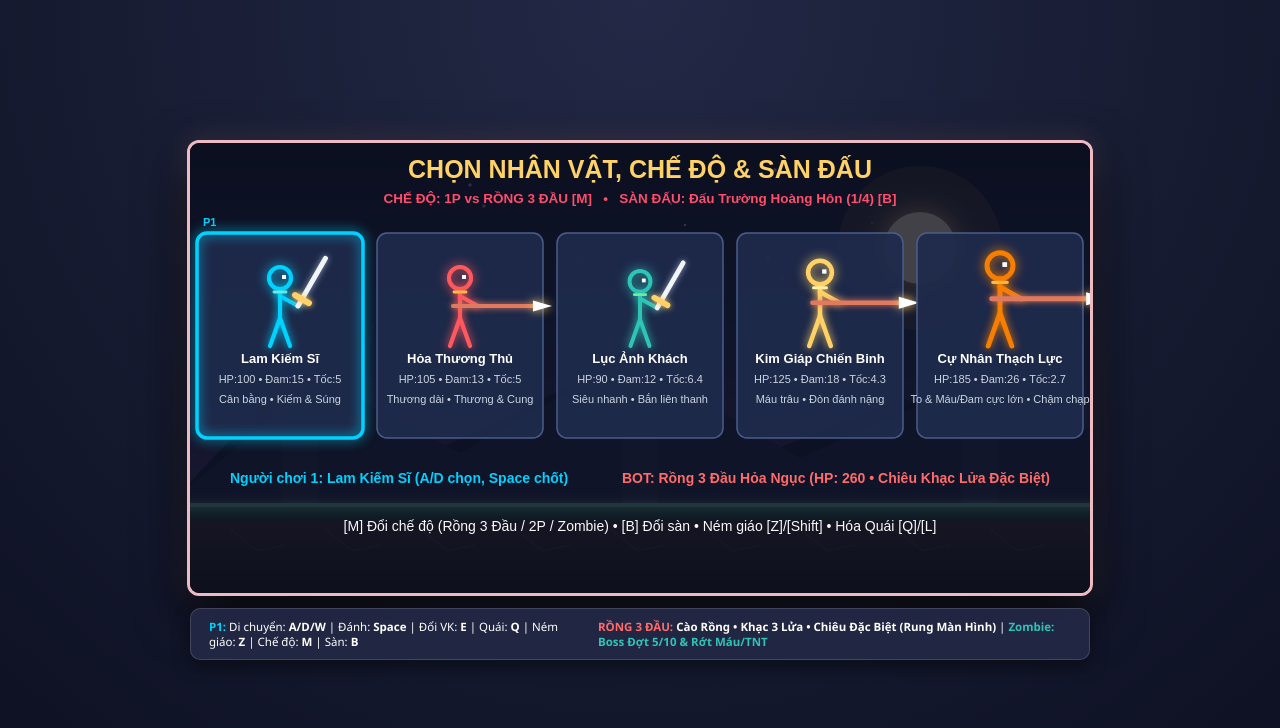
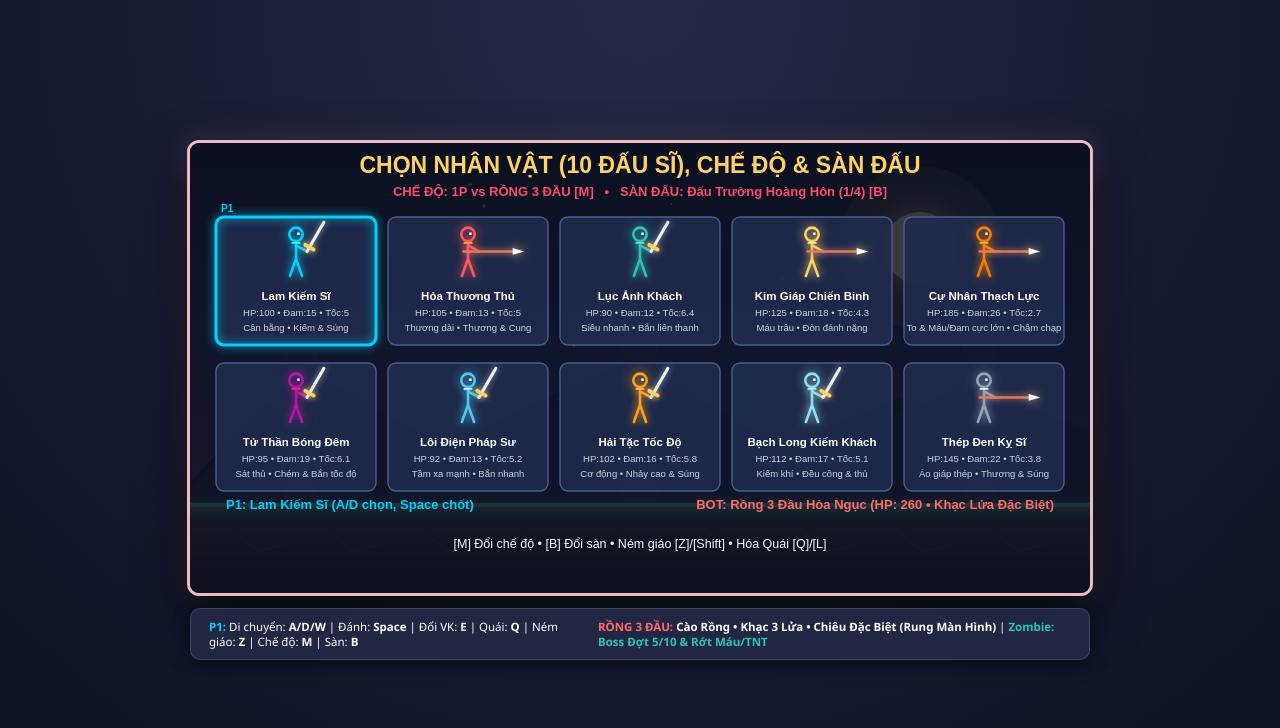
Before and after one commit to nguyenthihue021091-rgb/game, a plain HTML site: page index.html in a window 1280 px wide. Drawn offline with Linux system fonts and the light colour scheme.

Commit message:
bo sung 5 nhan vat

```diff
--- a/index.html
+++ b/index.html
@@ -275,6 +275,101 @@
             rangedDamage: 20,
             rangedCooldown: 36,
             desc: "To & Máu/Đam cực lớn • Chậm chạp"
+        },
+        {
+            id: "shadow_reaper",
+            name: "Tử Thần Bóng Đêm",
+            color: "#b5179e",
+            accent: "#f72585",
+            scale: 1.0,
+            maxHp: 95,
+            moveSpeed: 6.1,
+            jumpPower: 14.0,
+            meleeWeapon: "sword",
+            meleeDamage: 19,
+            meleeReach: 68,
+            meleeCooldown: 21,
+            rangedWeapon: "gun",
+            projectileType: "bullet",
+            rangedDamage: 12,
+            rangedCooldown: 16,
+            desc: "Sát thủ • Chém & Bắn tốc độ"
+        },
+        {
+            id: "storm_mage",
+            name: "Lôi Điện Pháp Sư",
+            color: "#4cc9f0",
+            accent: "#e0fbfc",
+            scale: 0.98,
+            maxHp: 92,
+            moveSpeed: 5.2,
+            jumpPower: 13.5,
+            meleeWeapon: "sword",
+            meleeDamage: 13,
+            meleeReach: 62,
+            meleeCooldown: 25,
+            rangedWeapon: "bow",
+            projectileType: "arrow",
+            rangedDamage: 16,
+            rangedCooldown: 18,
+            desc: "Tầm xa mạnh • Bắn nhanh"
+        },
+        {
+            id: "pirate_raider",
+            name: "Hải Tặc Tốc Độ",
+            color: "#ff9f1c",
+            accent: "#ffbf69",
+            scale: 1.0,
+            maxHp: 102,
+            moveSpeed: 5.8,
+            jumpPower: 14.2,
+            meleeWeapon: "sword",
+            meleeDamage: 16,
+            meleeReach: 66,
+            meleeCooldown: 23,
+            rangedWeapon: "gun",
+            projectileType: "bullet",
+            rangedDamage: 11,
+            rangedCooldown: 19,
+            desc: "Cơ động • Nhảy cao & Súng"
+        },
+        {
+            id: "frost_blade",
+            name: "Bạch Long Kiếm Khách",
+            color: "#90e0ef",
+            accent: "#caf0f8",
+            scale: 1.03,
+            maxHp: 112,
+            moveSpeed: 5.1,
+            jumpPower: 13.2,
+            meleeWeapon: "sword",
+            meleeDamage: 17,
+            meleeReach: 70,
+            meleeCooldown: 24,
+            rangedWeapon: "bow",
+            projectileType: "arrow",
+            rangedDamage: 13,
+            rangedCooldown: 22,
+            desc: "Kiếm khí • Đều công & thủ"
+        },
+        {
+            id: "iron_paladin",
+            name: "Thép Đen Kỵ Sĩ",
+            color: "#94a3b8",
+            accent: "#f8fafc",
+            scale: 1.15,
+            maxHp: 145,
+            moveSpeed: 3.8,
+            jumpPower: 11.8,
+            meleeWeapon: "spear",
+            meleeDamage: 22,
+            meleeReach: 92,
+            meleeCooldown: 32,
+            rangedWeapon: "gun",
+            projectileType: "bullet",
+            rangedDamage: 14,
+            rangedCooldown: 26,
+            desc: "Áo giáp thép • Thương & Súng"
         }
     ];
 
@@ -1099,7 +1194,6 @@
             this.specialCooldown = 260;
             this.specialBreathTimer = 18;
 
-            // Rung màn hình khi tung chiêu khạc lửa đặc biệt
             triggerScreenShake(12, 16);
             spawnFloatingText(this.x + this.width / 2, this.y - 16, "3 ĐẦU KHẠC LỬA ĐẶC BIỆT!", "#ffd166", 15);
 
@@ -1234,7 +1328,7 @@
                     damage: this.rangedDamage,
                     color: this.color,
                     scale: this.scale,
-                    fast: this.profile.id === "green_assassin",
+                    fast: this.profile.id === "green_assassin" || this.profile.id === "shadow_reaper",
                     isMonster: this.isMonster
                 }));
             } else {
@@ -2171,15 +2265,15 @@
 
     function drawSelectScreen() {
         drawArenaBackground();
-        ctx.fillStyle = "rgba(12, 16, 33, 0.78)";
+        ctx.fillStyle = "rgba(12, 16, 33, 0.82)";
         ctx.fillRect(0, 0, canvas.width, canvas.height);
 
         ctx.fillStyle = "#ffd166";
-        ctx.font = "bold 25px Arial";
+        ctx.font = "bold 23px Arial";
         ctx.textAlign = "center";
-        ctx.fillText("CHỌN NHÂN VẬT, CHẾ ĐỘ & SÀN ĐẤU", canvas.width / 2, 35);
-
-        ctx.font = "bold 13.5px Arial";
+        ctx.fillText(`CHỌN NHÂN VẬT (${ROSTER.length} ĐẤU SĨ), CHẾ ĐỘ & SÀN ĐẤU`, canvas.width / 2, 30);
+
+        ctx.font = "bold 13px Arial";
         let modeText = "CHẾ ĐỘ: 1P vs RỒNG 3 ĐẦU [M]";
         let modeColor = "#ff4d6d";
         if (matchMode === "2p") {
@@ -2192,24 +2286,30 @@
 
         ctx.fillStyle = modeColor;
         const arenaLabel = `SÀN ĐẤU: ${ARENAS[currentArenaIndex].name} (${currentArenaIndex + 1}/${ARENAS.length}) [B]`;
-        ctx.fillText(`${modeText}   •   ${arenaLabel}`, canvas.width / 2, 60);
-
-        const cardWidth = 166;
-        const cardHeight = 205;
-        const gap = 14;
-        const totalWidth = ROSTER.length * cardWidth + (ROSTER.length - 1) * gap;
+        ctx.fillText(`${modeText}   •   ${arenaLabel}`, canvas.width / 2, 53);
+
+        const cols = 5;
+        const rows = Math.ceil(ROSTER.length / cols);
+        const cardWidth = 160;
+        const cardHeight = 128;
+        const gapX = 12;
+        const gapY = 18;
+        const totalWidth = cols * cardWidth + (cols - 1) * gapX;
         const startX = (canvas.width - totalWidth) / 2;
-        const cardY = 90;
+        const startY = 74;
 
         ROSTER.forEach((char, idx) => {
-            let x = startX + idx * (cardWidth + gap);
-            let isP1 = p1SelectIndex === idx;
-            let isP2 = matchMode === "2p" && p2SelectIndex === idx;
+            const row = Math.floor(idx / cols);
+            const col = idx % cols;
+            const x = startX + col * (cardWidth + gapX);
+            const y = startY + row * (cardHeight + gapY);
+            const isP1 = p1SelectIndex === idx;
+            const isP2 = matchMode === "2p" && p2SelectIndex === idx;
 
             ctx.save();
             ctx.fillStyle = "rgba(31, 43, 77, 0.92)";
             ctx.beginPath();
-            ctx.roundRect(x, cardY, cardWidth, cardHeight, 10);
+            ctx.roundRect(x, y, cardWidth, cardHeight, 8);
             ctx.fill();
 
             let borderColor = "#4a5d8a";
@@ -2218,19 +2318,18 @@
             else if (isP2) borderColor = "#ff6b6b";
 
             ctx.strokeStyle = borderColor;
-            ctx.lineWidth = (isP1 || isP2) ? 3.5 : 1.5;
+            ctx.lineWidth = (isP1 || isP2) ? 3 : 1.4;
             if (isP1 || isP2) {
                 ctx.shadowColor = borderColor;
-                ctx.shadowBlur = 12;
+                ctx.shadowBlur = 10;
             }
             ctx.stroke();
             ctx.restore();
 
-            const previewScale = Math.min(char.scale || 1, 1.18);
-            const previewHeight = 80 * previewScale;
+            const previewScale = Math.min(char.scale || 1, 0.85) * 0.72;
             drawStickmanFigure({
                 centerX: x + cardWidth / 2,
-                topY: cardY + 18 + (95 - previewHeight),
+                topY: y + 10,
                 color: char.color,
                 accent: char.accent,
                 facing: 1,
@@ -2239,25 +2338,25 @@
             });
 
             ctx.fillStyle = "#fff";
-            ctx.font = "bold 13px Arial";
+            ctx.font = "bold 11.5px Arial";
             ctx.textAlign = "center";
-            ctx.fillText(char.name, x + cardWidth / 2, cardY + 130);
+            ctx.fillText(char.name, x + cardWidth / 2, y + 83);
 
             ctx.fillStyle = "#cbd5e1";
-            ctx.font = "11px Arial";
-            ctx.fillText(`HP:${char.maxHp} • Đam:${char.meleeDamage} • Tốc:${char.moveSpeed}`, x + cardWidth / 2, cardY + 150);
-            ctx.fillText(char.desc, x + cardWidth / 2, cardY + 170);
-
-            ctx.font = "bold 11px Arial";
+            ctx.font = "9.5px Arial";
+            ctx.fillText(`HP:${char.maxHp} • Đam:${char.meleeDamage} • Tốc:${char.moveSpeed}`, x + cardWidth / 2, y + 99);
+            ctx.fillText(char.desc, x + cardWidth / 2, y + 114);
+
+            ctx.font = "bold 10px Arial";
             if (isP1) {
                 ctx.fillStyle = "#00d2ff";
                 ctx.textAlign = "left";
-                ctx.fillText(p1Ready ? "P1 [READY]" : "P1", x + 6, cardY - 7);
+                ctx.fillText(p1Ready ? "P1 [READY]" : "P1", x + 5, y - 5);
             }
             if (isP2) {
                 ctx.fillStyle = "#ff6b6b";
                 ctx.textAlign = "right";
-                ctx.fillText(p2Ready ? "[READY] P2" : "P2", x + cardWidth - 6, cardY - 7);
+                ctx.fillText(p2Ready ? "[READY] P2" : "P2", x + cardWidth - 5, y - 5);
             }
         });
 
@@ -2265,25 +2364,26 @@
 
         ctx.textAlign = "left";
         ctx.fillStyle = "#00d2ff";
-        ctx.font = "bold 14px Arial";
-        ctx.fillText(`Người chơi 1: ${p1Char.name} ${p1Ready ? "(ĐÃ CHỐT - bấm E để đổi)" : "(A/D chọn, Space chốt)"}`, 40, 340);
+        ctx.font = "bold 13px Arial";
+        ctx.fillText(`P1: ${p1Char.name} ${p1Ready ? "(ĐÃ CHỐT - E đổi)" : "(A/D chọn, Space chốt)"}`, 36, 366);
 
         ctx.textAlign = "right";
-        ctx.fillStyle = "#ff6b6b";
         if (matchMode === "2p") {
             const p2Char = ROSTER[p2SelectIndex];
-            ctx.fillText(`Người chơi 2: ${p2Char.name} ${p2Ready ? "(ĐÃ CHỐT - bấm P để đổi)" : "(Trái/Phải chọn, Enter chốt)"}`, canvas.width - 40, 340);
+            ctx.fillStyle = "#ff6b6b";
+            ctx.fillText(`P2: ${p2Char.name} ${p2Ready ? "(ĐÃ CHỐT - P đổi)" : "(Trái/Phải chọn, Enter chốt)"}`, canvas.width - 36, 366);
         } else if (matchMode === "zombie") {
             ctx.fillStyle = "#2ec4b6";
-            ctx.fillText("Chế độ Zombie: Bấm Space chốt để đại chiến thây ma & Boss", canvas.width - 40, 340);
+            ctx.fillText("Zombie: Bấm Space chốt để đại chiến thây ma & Boss", canvas.width - 36, 366);
         } else {
-            ctx.fillText(`BOT: Rồng 3 Đầu Hỏa Ngục (HP: 260 • Chiêu Khạc Lửa Đặc Biệt)`, canvas.width - 40, 340);
+            ctx.fillStyle = "#ff6b6b";
+            ctx.fillText("BOT: Rồng 3 Đầu Hỏa Ngục (HP: 260 • Khạc Lửa Đặc Biệt)", canvas.width - 36, 366);
         }
 
         ctx.textAlign = "center";
         ctx.fillStyle = "#f8fafc";
-        ctx.font = "14px Arial";
-        ctx.fillText(`[M] Đổi chế độ (Rồng 3 Đầu / 2P / Zombie) • [B] Đổi sàn • Ném giáo [Z]/[Shift] • Hóa Quái [Q]/[L]`, canvas.width / 2, 388);
+        ctx.font = "12.5px Arial";
+        ctx.fillText(`[M] Đổi chế độ • [B] Đổi sàn • Ném giáo [Z]/[Shift] • Hóa Quái [Q]/[L]`, canvas.width / 2, 405);
     }
 
     function drawFightUI() {
@@ -2381,7 +2481,7 @@
         for (let i = floatingTexts.length - 1; i >= 0; i--) {
             floatingTexts[i].update();
             floatingTexts[i].draw();
-            if (floatingTexts[i].life <= 0) floatingTexts.splice(i, 1);
+            if (floatingTexts[i].life <= 0) floatingTexts[i].splice(i, 1);
         }
     }
 
```
